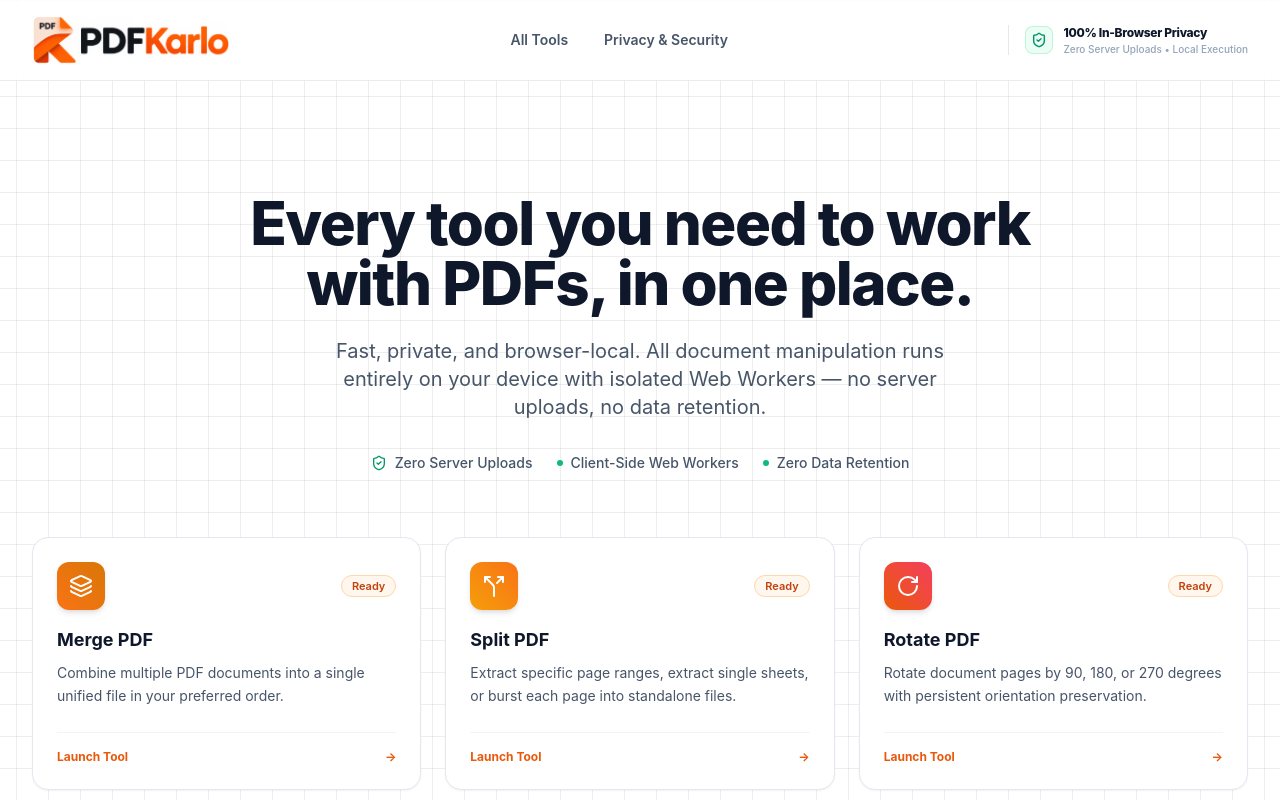
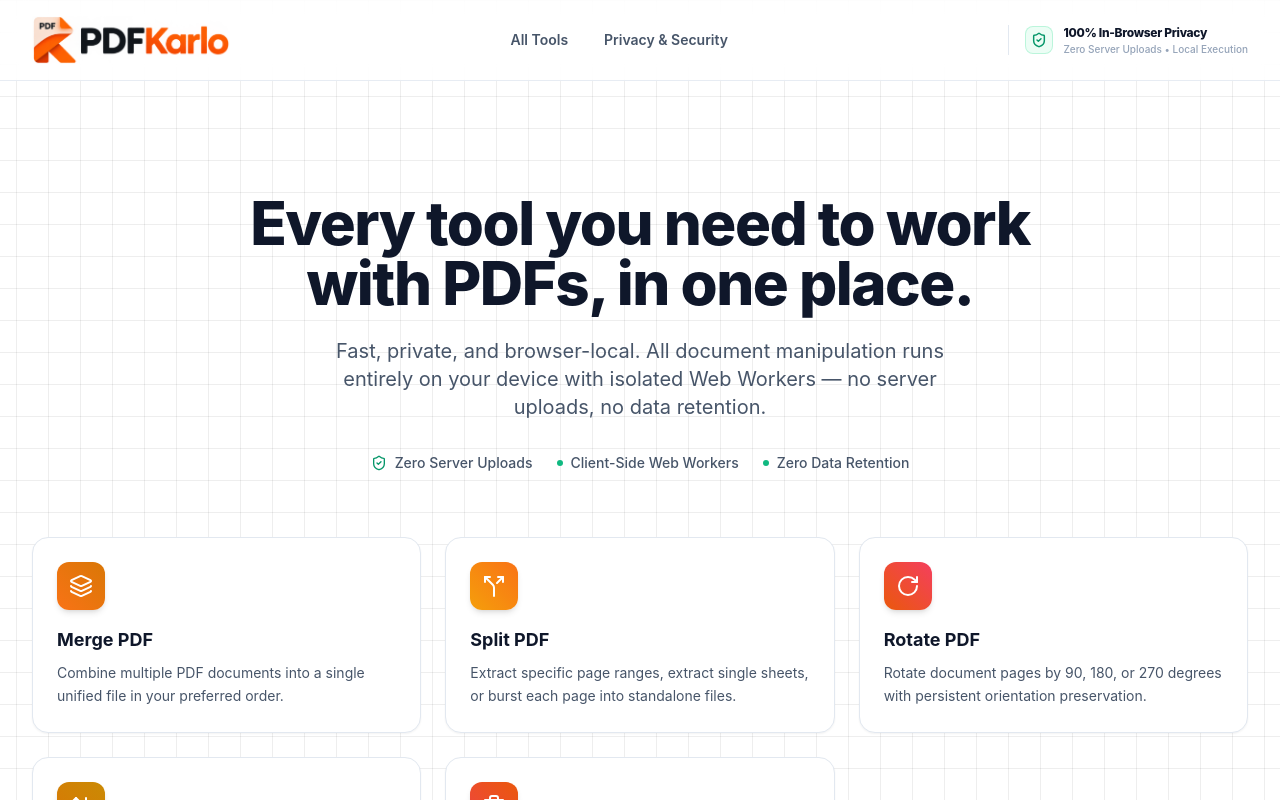
Before and after one commit to Satyamaxxing/pdfkarlo, a Next.js app in the folder apps/web/: page / in a window 1280 px wide. Shown: the top 800 px of the page. Built offline with nearby package versions, Linux system fonts and the light colour scheme.

Commit message:
Remove Ready badges and Launch Tool footers from all tool cards for a clean minimalist aesthetic

```diff
--- a/apps/web/src/components/ToolGrid.tsx
+++ b/apps/web/src/components/ToolGrid.tsx
@@ -81,16 +81,10 @@ export const ToolGrid: React.FC = () => {
             <Link
               key={tool.id}
               href={tool.href}
-              className="group relative flex flex-col justify-between p-6 bg-white rounded-2xl border border-slate-200 shadow-sm hover:shadow-lg hover:shadow-orange-500/10 hover:border-orange-500 transition-all duration-200"
+              className="group relative flex flex-col p-6 bg-white rounded-2xl border border-slate-200 shadow-sm hover:shadow-lg hover:shadow-orange-500/10 hover:border-orange-500 transition-all duration-200"
             >
-              <div>
-                <div className="flex items-center justify-between mb-4">
-                  <div className={`w-12 h-12 rounded-xl bg-gradient-to-tr ${tool.color} flex items-center justify-center text-white shadow-md group-hover:scale-110 transition-transform`}>
+              <div className={`w-12 h-12 rounded-xl bg-gradient-to-tr ${tool.color} flex items-center justify-center text-white shadow-md group-hover:scale-105 transition-transform mb-4`}>
                 <Icon className="w-6 h-6" />
-                  </div>
-                  <span className="px-2.5 py-0.5 rounded-full text-[11px] font-semibold bg-orange-50 text-orange-700 border border-orange-200">
-                    Ready
-                  </span>
               </div>
 
               <h3 className="text-lg font-bold text-slate-900 group-hover:text-orange-600 transition-colors">
@@ -99,12 +93,6 @@ export const ToolGrid: React.FC = () => {
               <p className="mt-2 text-sm text-slate-600 leading-relaxed">
                 {tool.description}
               </p>
-              </div>
-
-              <div className="mt-6 pt-4 border-t border-slate-100 flex items-center justify-between text-xs font-bold text-orange-600 group-hover:text-orange-700">
-                <span>Launch Tool</span>
-                <span className="group-hover:translate-x-1 transition-transform">→</span>
-              </div>
             </Link>
           );
         })}
```
Lines whose indentation alone changed are shown as unchanged.
